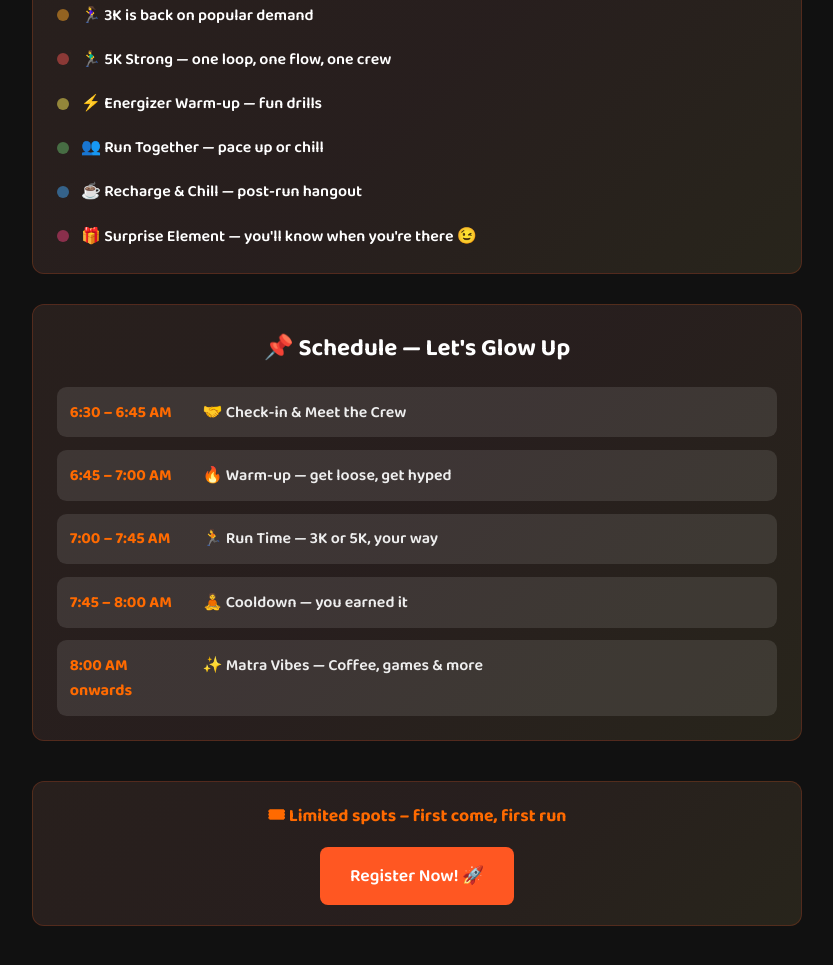
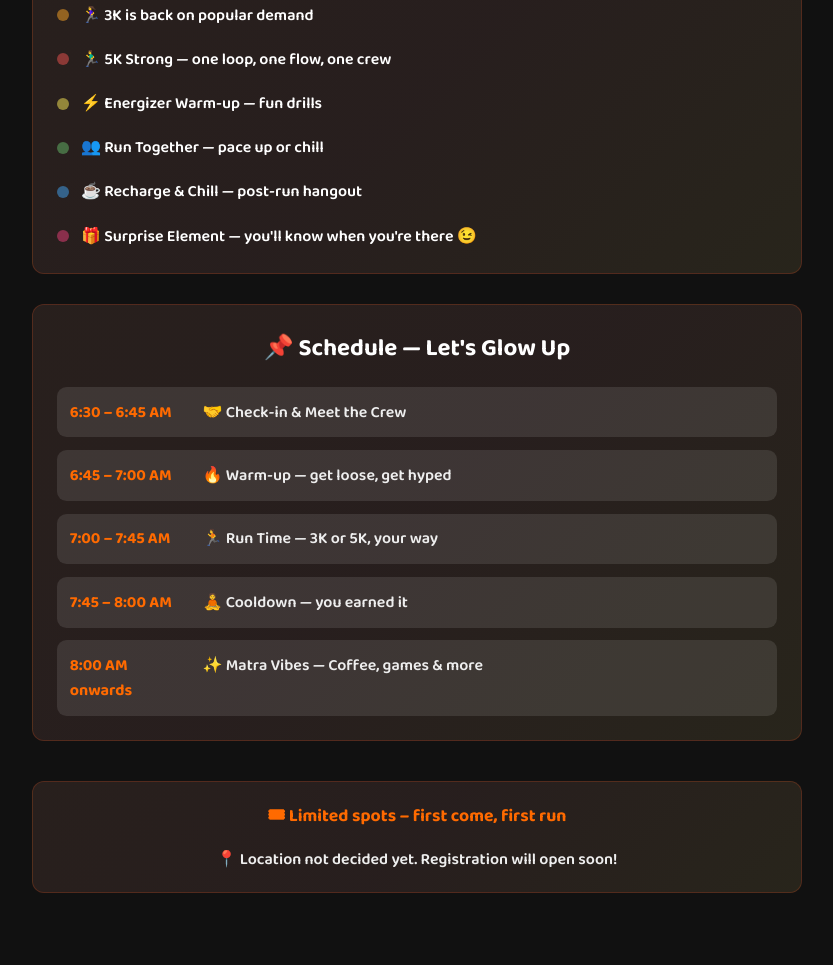
Before and after one commit to RunBaeDev/RunBae-Website, a plain HTML site: page index.html in a window 1280 px wide. Shown: the part 1355-2320 px from the top of the page, without its empty margins (223-1056 px from the left). After the commit the page ends 2293 px from the top, so only its background shows below. Drawn offline with Linux system fonts and the light colour scheme.

Commit message:
Revoked the submission

```diff
--- a/index.html
+++ b/index.html
@@ -785,7 +785,7 @@ startAutoplay();
 
 
     // Flag for allowing registration
-  const registrationOpen = true; // change manually when location decided
+  const registrationOpen = false; // change manually when location decided
 
   const statusMsg = document.getElementById("status-msg");
   const regForm = document.getElementById("registration-form");
```
Also changed, not shown: register.html (+1 -1 lines).
